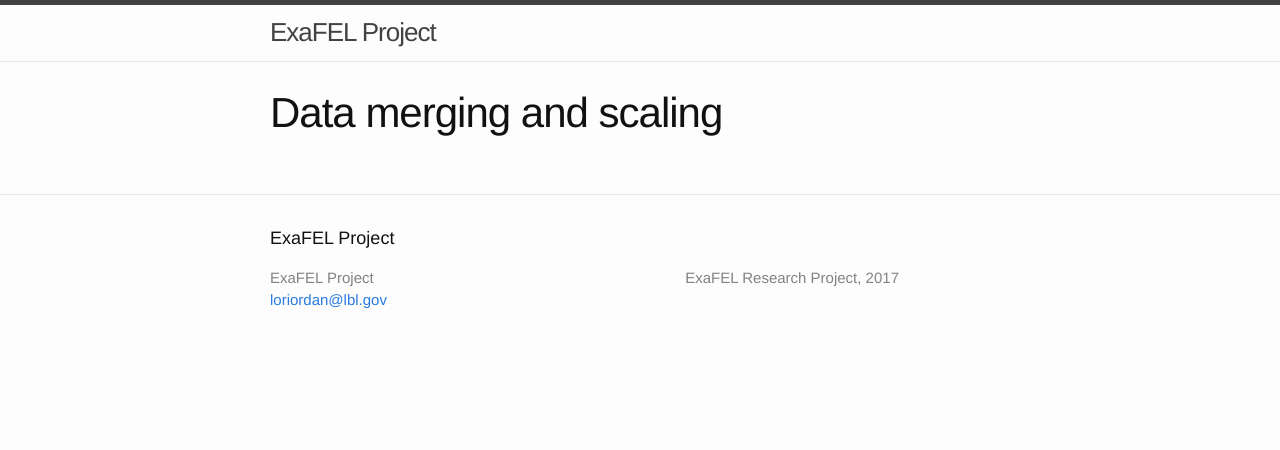
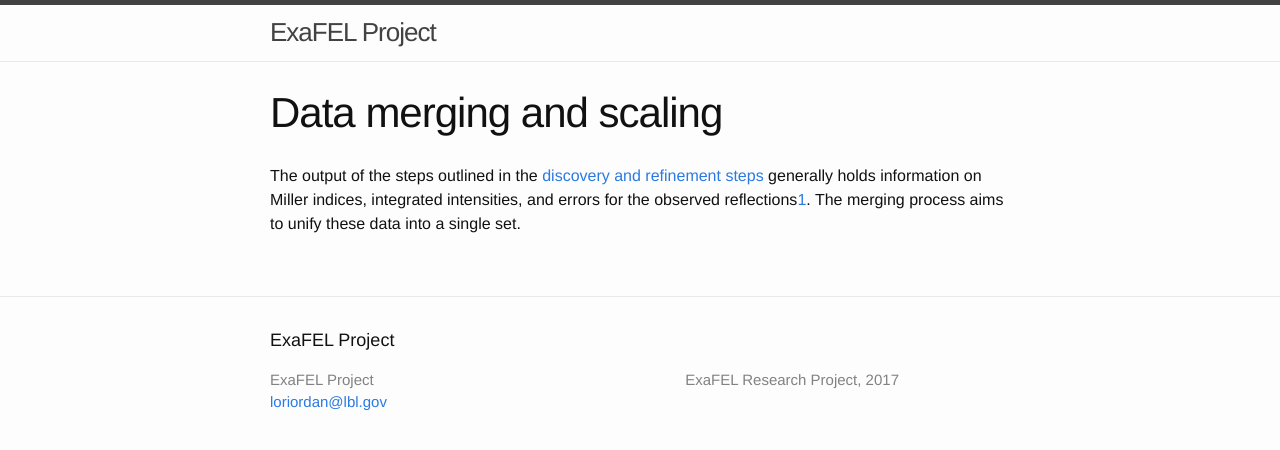
Before and after one commit to ExaFEL/docs, a Jekyll site: the page built from _pages/merge-scale.md, in a window 1280 px wide. Shown: the top 450 px of the page. Built offline with Jekyll 4.4.1, drawn with Linux system fonts in a browser that asks for light colours.

Commit message:
Initial comments for merging and scaling

```diff
--- a/_pages/merge-scale.md
+++ b/_pages/merge-scale.md
@@ -3,3 +3,5 @@ layout: "page"
 title: "Data merging and scaling"
 permalink: merge-scale
 ---
+
+The output of the steps outlined in the [discovery and refinement steps](disc-refine.html) generally holds information on Miller indices, integrated intensities, and errors for the observed reflections[1](http://viper.lbl.gov/cctbx.xfel/index.php/Merging). The merging process aims to unify these data into a single set.
```
